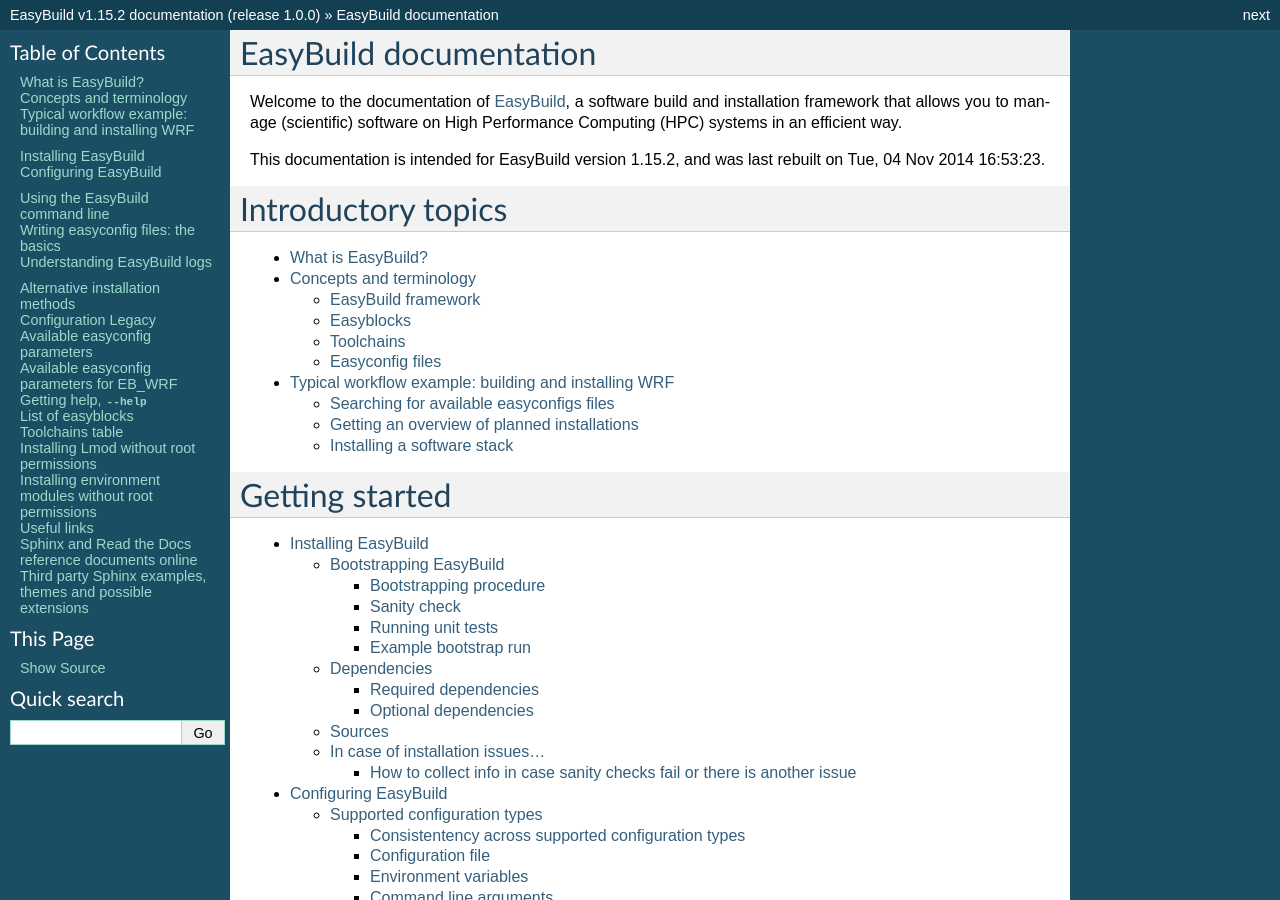
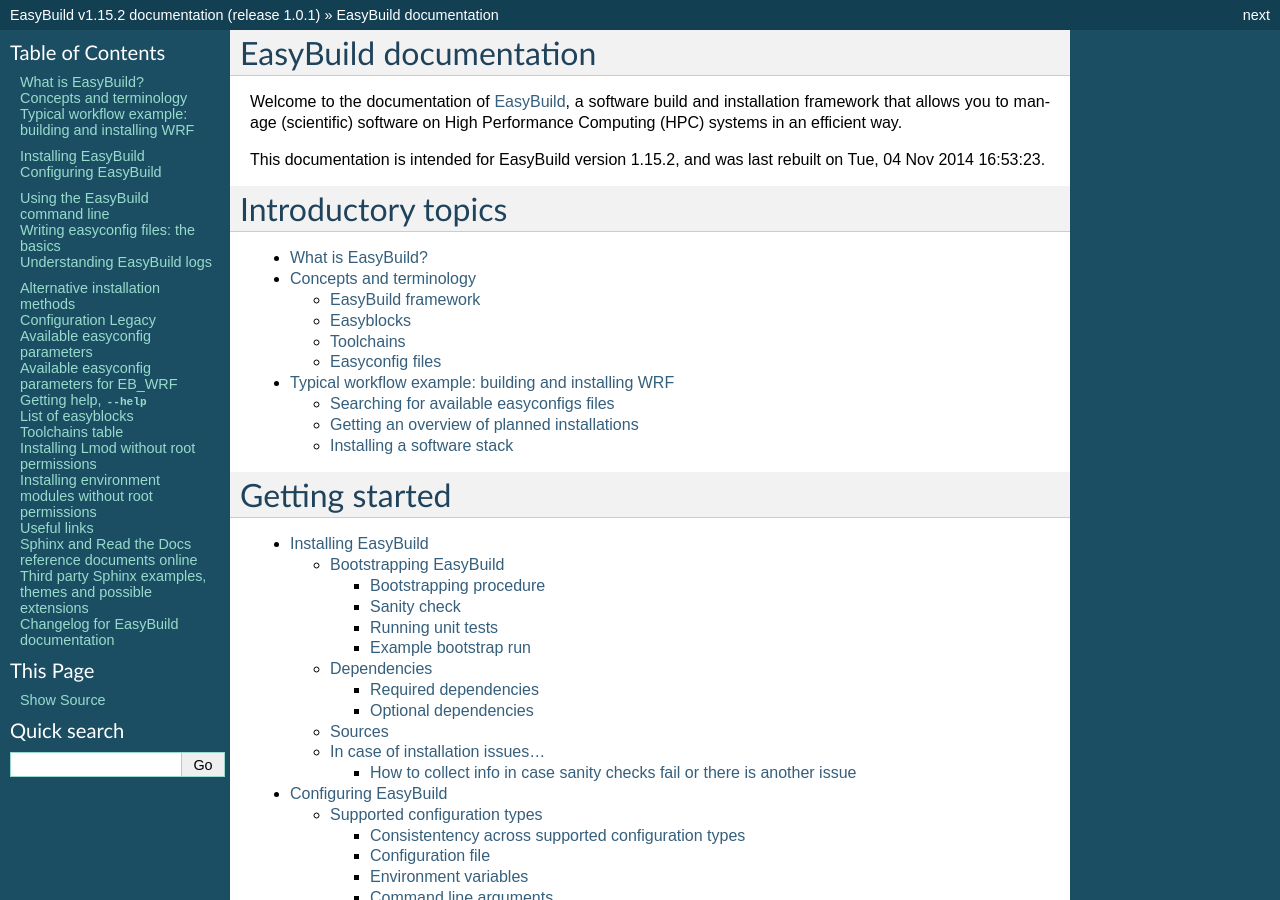
Before and after one commit to easybuilders/easybuild, a Sphinx documentation site: the page built from docs/index.rst, in a window 1280 px wide and 900 px high. Built offline with Sphinx 7.4.7, drawn with Linux system fonts in a browser that asks for light colours; some of the changed text lies outside the part shown.

Commit message:
fix issues with Changelog

```diff
--- a/docs/Changelog.rst
+++ b/docs/Changelog.rst
@@ -7,4 +7,4 @@
 
   * introductory topics: :ref:`what_is_easybuild`, :ref:`concepts_and_terminology` and :ref:`typical_workflow`
   * getting started: :ref:`installation` and :ref:`configuring_easybuild`
-  * basic usage topics: :ref:`_using_the_easybuild_command_line`, :ref:`writing_easyconfig_files`, and :ref:`understanding_easyBuild_logs`
+  * basic usage topics: :ref:`using_the_easybuild_command_line`, :ref:`writing_easyconfig_files`, and :ref:`understanding_easyBuild_logs`
--- a/docs/Concepts_and_Terminology.rst
+++ b/docs/Concepts_and_Terminology.rst
@@ -1,7 +1,4 @@
 .. _concepts_and_terminology:
-
-.. toctree::
-     :maxdepth: 1
 
 Concepts and terminology
 ========================
--- a/docs/Installation.rst
+++ b/docs/Installation.rst
@@ -1,7 +1,4 @@
 .. _installation:
-
-.. toctree::
-     :maxdepth: 1
 
 Installing EasyBuild
 ====================
--- a/docs/Using_the_EasyBuild_command_line.rst
+++ b/docs/Using_the_EasyBuild_command_line.rst
@@ -1,7 +1,4 @@
 .. _using_the_easybuild_command_line:
-
-.. toctree::
-     :maxdepth: 4
 
 Using the EasyBuild command line
 ================================
--- a/docs/conf.py
+++ b/docs/conf.py
@@ -43,7 +43,7 @@
 # The short X.Y version.
 version = '1.15.2'  # this is meant to reference the version of EasyBuild
 # The full version, including alpha/beta/rc tags.
-release = '1.0.0'  # this is meant to reference the version of the documentation itself
+release = '1.0.1'  # this is meant to reference the version of the documentation itself
 
 # There are two options for replacing |today|: either, you set today to some
 # non-false value, then it is used:
--- a/docs/index.rst
+++ b/docs/index.rst
@@ -103,3 +103,4 @@
     Installing-Lmod-without-root-permissions
     Installing-environment-modules-without-root-permissions
     Useful_links
+    Changelog
```
